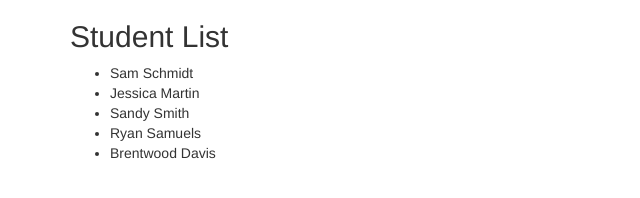
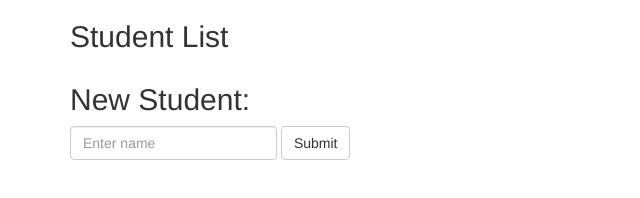
Before and after one commit to CountPacMan/student-roster, a plain HTML site: page index.html in a window 1280 px wide. Shown: the whole page, without its empty margins (0-640 px from the left). Drawn offline with nearby package versions, Linux system fonts and the light colour scheme.

Commit message:
add add-stundent functionality

```diff
--- a/index.html
+++ b/index.html
@@ -15,9 +15,18 @@
         <h2>Student List</h2>
         <ul>
           <li ng-repeat="item in students">
-            {{item.name}}
+            {{item.name}} <a ng-click="deleteStudent(item)">x</a>
           </li>
         </ul>
+      </div>
+      <div class="col-md-4">
+        <h2>New Student:</h2>
+        <form ng-submit="addStudent()" class="form-inline" role="form">
+          <div class="form-group">
+            <input type="text" ng-model="studentName" class="form-control" placeholder="Enter name">
+          </div>
+          <button type="submit" class="btn btn-default">Submit</button>
+        </form>
       </div>
     </div>
   </div>
--- a/js/StudentsController.js
+++ b/js/StudentsController.js
@@ -1,9 +1,11 @@
 studentRoster.controller('StudentsCtrl', function StudentsCtrl($scope) {
-  $scope.students = [
-    { name: "Sam Schmidt" },
-    { name: "Jessica Martin" },
-    { name: "Sandy Smith" },
-    { name: "Ryan Samuels" },
-    { name: "Brentwood Davis" }
-  ]
+  $scope.students = [];
+  $scope.addStudent = function() {
+    $scope.students.push({name: $scope.studentName});
+    $scope.studentName = null;
+  };
+  $scope.deleteStudent = function(student) {
+    var index = $scope.students.indexOf(student);
+    $scope.students.splice(index, 1);
+  }
 });
```
